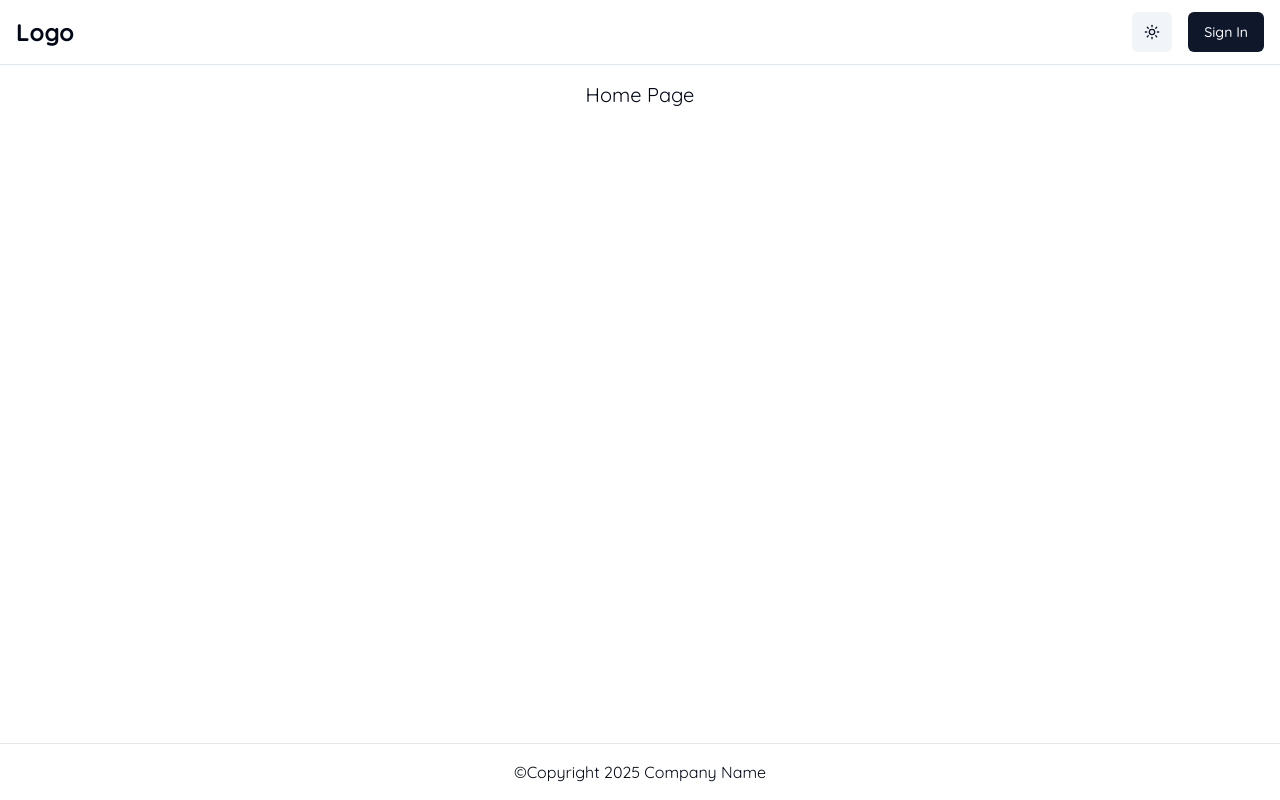
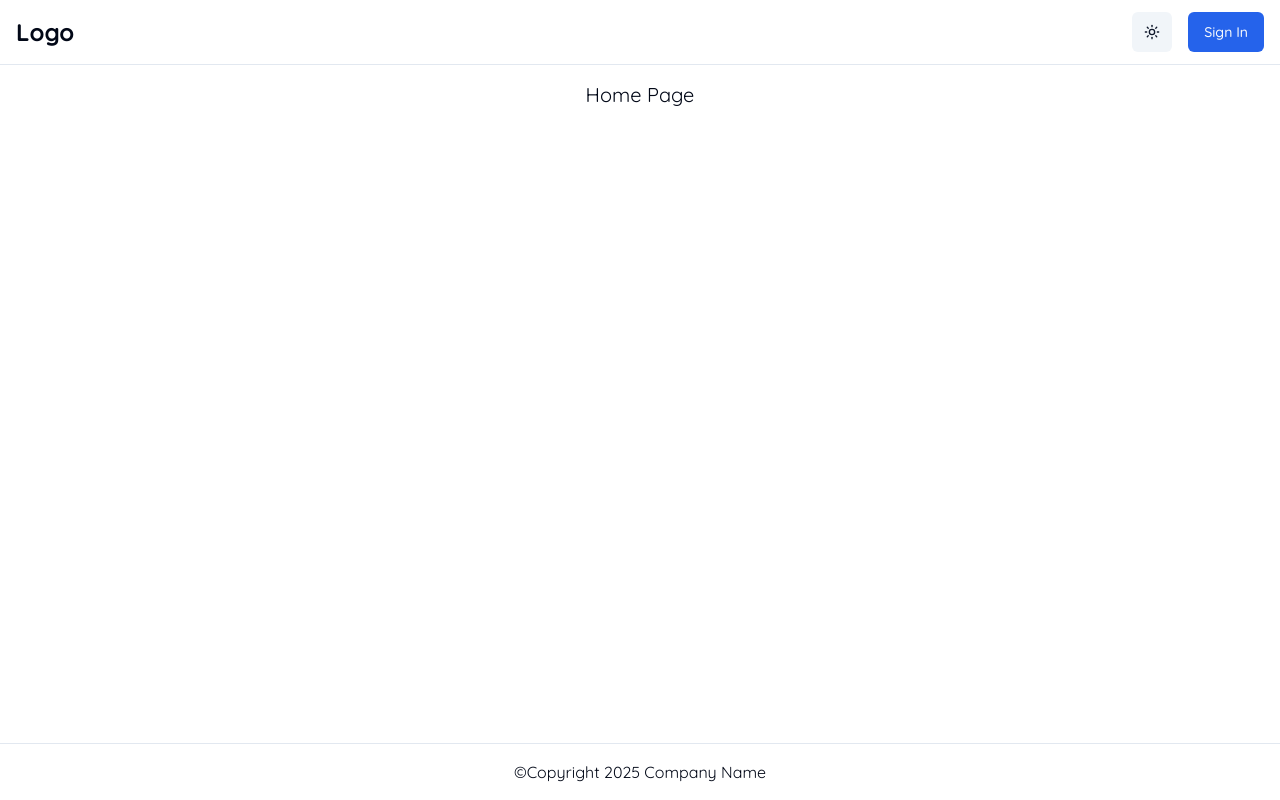
Before and after one commit to way-wise/bulletproof-fitness, a Next.js app: page / in a window 1280 px wide. Built offline with nearby package versions, Linux system fonts and the light colour scheme.

Commit message:
updated a few dependencies and adjusted menu colors to match the updated primary color.

```diff
--- a/app/globals.css
+++ b/app/globals.css
@@ -10,7 +10,7 @@
     --card-foreground: 222.2 84% 4.9%;
     --popover: 0 0% 100%;
     --popover-foreground: 222.2 84% 4.9%;
-    --primary: 222.2 47.4% 11.2%;
+    --primary: 221.2 83.2% 53.3%;
     --primary-foreground: 210 40% 98%;
     --secondary: 210 40% 96.1%;
     --secondary-foreground: 222.2 47.4% 11.2%;
@@ -22,14 +22,15 @@
     --destructive-foreground: 210 40% 98%;
     --border: 214.3 31.8% 91.4%;
     --input: 214.3 31.8% 91.4%;
-    --ring: 222.2 84% 4.9%;
+    --ring: 221.2 83.2% 53.3%;
+    --radius: 0.5rem;
     --chart-1: 12 76% 61%;
     --chart-2: 173 58% 39%;
     --chart-3: 197 37% 24%;
     --chart-4: 43 74% 66%;
     --chart-5: 27 87% 67%;
-    --radius: 0.5rem;
   }
+
   .dark {
     --background: 222.2 84% 4.9%;
     --foreground: 210 40% 98%;
@@ -37,19 +38,19 @@
     --card-foreground: 210 40% 98%;
     --popover: 222.2 84% 4.9%;
     --popover-foreground: 210 40% 98%;
-    --primary: 210 40% 98%;
-    --primary-foreground: 222.2 47.4% 11.2%;
+    --primary: 217.2 91.2% 59.8%;
+    --primary-foreground: 210 40% 98%;
     --secondary: 217.2 32.6% 17.5%;
     --secondary-foreground: 210 40% 98%;
     --muted: 217.2 32.6% 17.5%;
     --muted-foreground: 215 20.2% 65.1%;
     --accent: 217.2 32.6% 17.5%;
     --accent-foreground: 210 40% 98%;
-    --destructive: 0 62.8% 40.6%;
+    --destructive: 0 75.8% 55.6%;
     --destructive-foreground: 210 40% 98%;
     --border: 217.2 32.6% 17.5%;
     --input: 217.2 32.6% 17.5%;
-    --ring: 212.7 26.8% 83.9%;
+    --ring: 224.3 76.3% 48%;
     --chart-1: 220 70% 50%;
     --chart-2: 160 60% 45%;
     --chart-3: 30 80% 55%;
@@ -63,7 +64,7 @@
     @apply border-border;
   }
   body {
-    @apply font-quicksand bg-background text-foreground;
+    @apply bg-background font-quicksand text-foreground;
   }
 }
 
--- a/components/dashboard/header.tsx
+++ b/components/dashboard/header.tsx
@@ -50,11 +50,11 @@ const Header = () => {
             <DropdownMenuSeparator />
             <DropdownMenuGroup>
               <DropdownMenuItem>
-                <UserRound className="opacity-60" aria-hidden="true" />
+                <UserRound aria-hidden="true" />
                 <span>Profile</span>
               </DropdownMenuItem>
               <DropdownMenuItem>
-                <LogOut className="opacity-60" aria-hidden="true" />
+                <LogOut aria-hidden="true" />
                 <span>Logout</span>
               </DropdownMenuItem>
             </DropdownMenuGroup>
--- a/components/dashboard/sidebar/menu-collapsible.tsx
+++ b/components/dashboard/sidebar/menu-collapsible.tsx
@@ -37,10 +37,10 @@ const MenuCollapsible = ({
       <CollapsibleTrigger asChild>
         <button
           className={cn(
-            "flex w-full items-center justify-between gap-2 rounded-md px-3 py-2 text-lg font-medium transition-colors hover:bg-secondary",
+            "flex w-full items-center justify-between gap-2 rounded-md px-3 py-2 text-lg font-medium transition-colors",
             {
-              "bg-secondary text-secondary-foreground": active,
-              "text-secondary-foreground/70": !active,
+              "bg-primary text-primary-foreground": active,
+              "text-secondary-foreground/70 hover:bg-secondary": !active,
             },
           )}
         >
--- a/components/dashboard/sidebar/menu-item.tsx
+++ b/components/dashboard/sidebar/menu-item.tsx
@@ -19,7 +19,7 @@ const MenuItem = ({ icon, title, url }: MenuItemProps) => {
       className={cn(
         "flex items-center gap-2 rounded-md px-3 py-2 text-lg font-medium transition-colors",
         {
-          "bg-secondary text-secondary-foreground": active,
+          "bg-primary text-primary-foreground": active,
           "text-secondary-foreground/70 hover:bg-secondary": !active,
         },
       )}
```
Also changed, not shown: package.json (+11 -11 lines), 1 other file (tests, documents, lock files or other folders).
